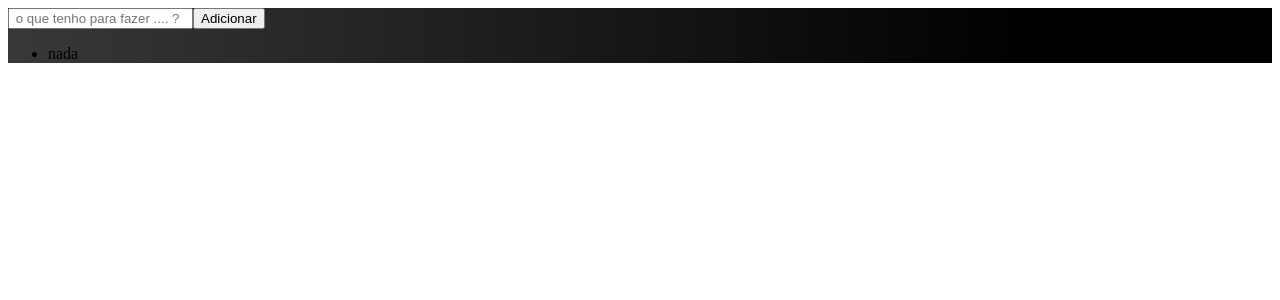
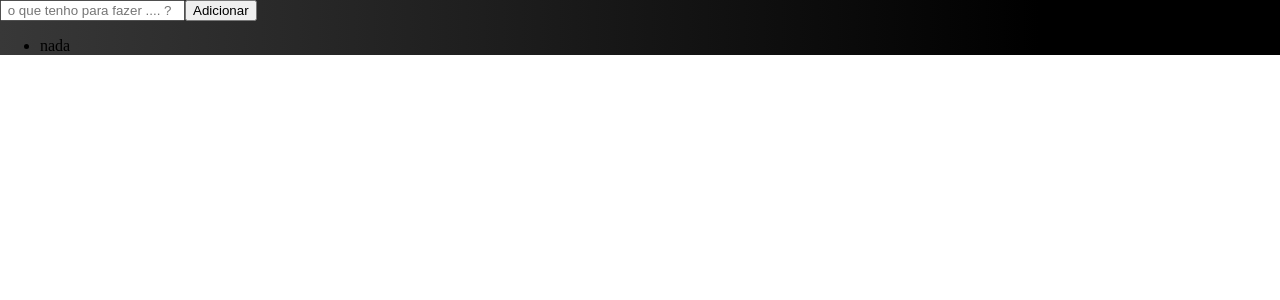
Before and after one commit to danilobrayann/ListaDeTarefas, a React (Vite) app: page / in a window 1280 px wide. Shown: the top 300 px of the page. Built offline with nearby package versions, Linux system fonts and the light colour scheme.

Commit message:
feat: Estilos globais no React

```diff
--- a/src/index.jsx
+++ b/src/index.jsx
@@ -1,9 +1,11 @@
 import React from 'react'
 import ReactDOM from 'react-dom/client'
 import Home from './page'
+import GlobalStyle from "./stylesGlobal";
 
 ReactDOM.createRoot(document.getElementById('root')).render(
   <React.StrictMode>
-  <Home/>
+    <GlobalStyle />
+    <Home />
   </React.StrictMode>,
 )
--- a/src/page/styles.js
+++ b/src/page/styles.js
@@ -1,4 +1,4 @@
-import  Styled, { styled } from "styled-components";
+import Styled, { styled } from "styled-components";
 
 export const Container = styled.div`
 background: linear-gradient(90deg, #383838 0%, #000000 81.21%);
--- /dev/null
+++ b/src/stylesGlobal.js
@@ -0,0 +1,11 @@
+import { createGlobalStyle } from "styled-components";
+
+const GlobalStyle = createGlobalStyle`
+body{
+    margin:0;
+    padding:0;
+    box-sizing:border-box;
+    outline:none;
+}
+`
+export default GlobalStyle
```
